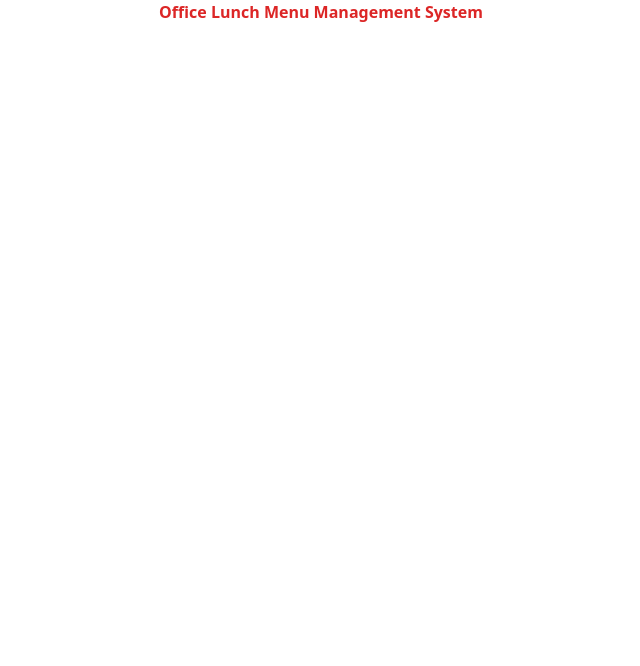
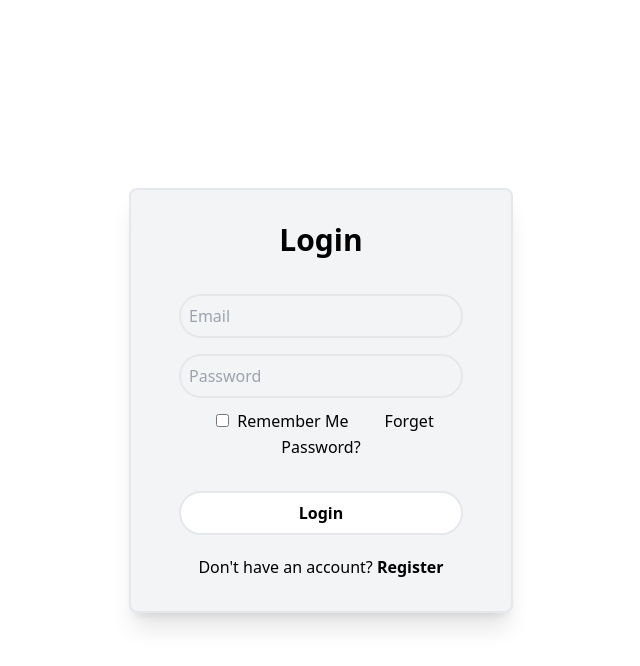
Before and after one commit to rakibhasanbappy/office-lunch-menu-management, a website: page public/index.html in a window 1280 px wide. Shown: the whole page, without its empty margins (319-959 px from the left). Drawn offline with Linux system fonts and the light colour scheme.

Commit message:
style: login page completed

```diff
--- a/public/index.html
+++ b/public/index.html
@@ -4,11 +4,43 @@
     <meta charset="UTF-8" />
     <meta name="viewport" content="width=device-width, initial-scale=1.0" />
     <link href="./output_styles.css" rel="stylesheet" />
+    <script src="./script.js" defer></script>
     <title>Lunch Menu Management System</title>
   </head>
-  <body>
-    <h1 class="font-bold text-red-600 text-center">
-      Office Lunch Menu Management System
-    </h1>
+  <body class="flex flex-col justify-center items-center text-center h-screen">
+    <div
+      class="login flex flex-col w-96 border-2 bg-gray-100 rounded-lg shadow-xl"
+    >
+      <h1 class="text-3xl font-bold text-center pt-8">Login</h1>
+      <form action="" method="post" class="flex flex-col px-10 pb-5 pt-7">
+        <input
+          type="email"
+          id="mail"
+          name="user_email"
+          placeholder="Email"
+          required
+        />
+        <input
+          type="password"
+          id="password"
+          name="password"
+          placeholder="Password"
+          required
+        />
+
+        <div class="p-0 m-0 space-x-8">
+          <label><input type="checkbox" />Remember Me</label>
+          <a href="#" class="hover:underline">Forget Password?</a>
+        </div>
+
+        <button class="submit" type="submit">Login</button>
+      </form>
+      <h2 class="pb-8">
+        Don't have an account?
+        <button type="submit" class="register font-semibold hover:underline">
+          Register
+        </button>
+      </h2>
+    </div>
   </body>
 </html>
--- a/public/input_styles.css
+++ b/public/input_styles.css
@@ -2,3 +2,16 @@
 @tailwind base;
 @tailwind components;
 @tailwind utilities;
+
+
+@layer components {
+    /* group utlities */
+    input{
+        @apply bg-transparent border-2 rounded-full p-2 m-2;
+    }
+
+    .submit{
+        @apply border-2 bg-white rounded-full font-semibold p-2 mt-8 mb-0 m-2 hover:shadow-md;
+    }
+
+  }
--- /dev/null
+++ b/public/script.js
@@ -0,0 +1,7 @@
+const reg_btn = document.querySelector(".register");
+
+const login_form = document.querySelector(".login");
+
+reg_btn.addEventListener("click", () => {
+  login_form.style.display = "none";
+});
```
Also changed, not shown: public/output_styles.css.
